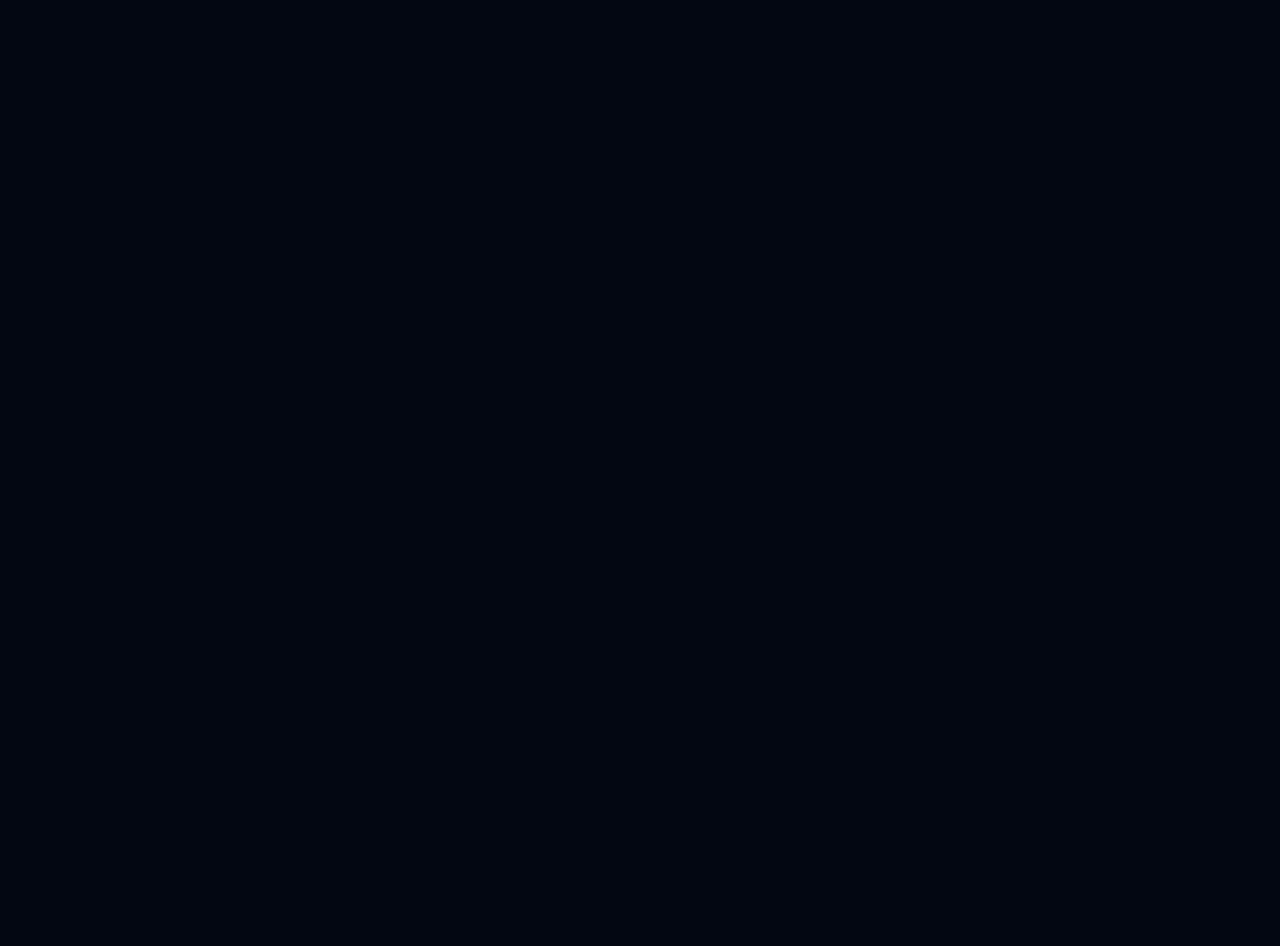
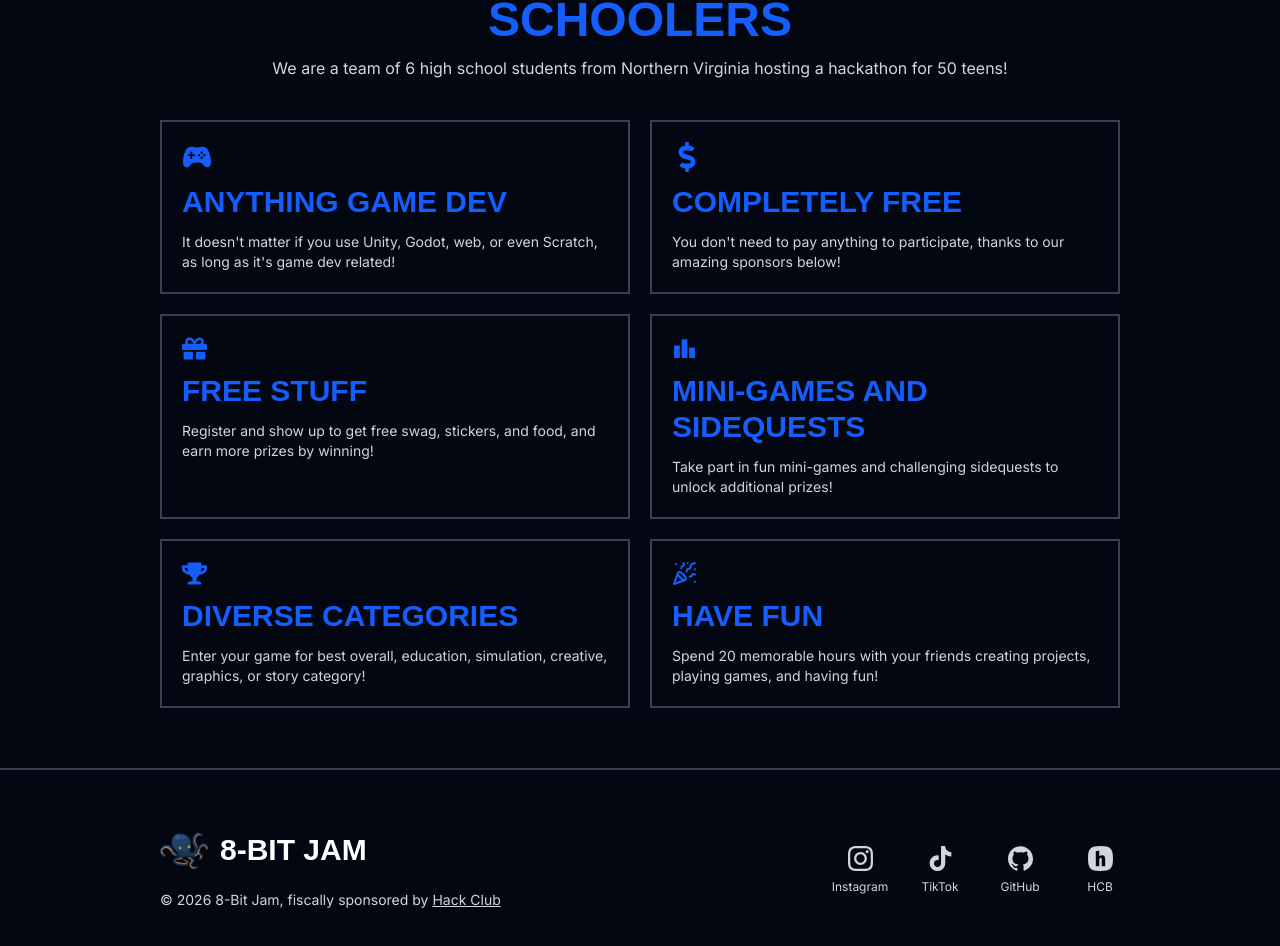
Before and after one commit to 8BitJam/site, a Next.js app: page / in a window 1280 px wide. Shown: the part 794-1740 px from the top of the page. Before the commit the page ends 800 px from the top, so only its background shows below. Built offline with nearby package versions, Linux system fonts and the light colour scheme; a web font is replaced by a local one.

Commit message:
Add homepage cards, footer, and not found page and update content and styling

```diff
--- a/app/layout.tsx
+++ b/app/layout.tsx
@@ -1,6 +1,7 @@
 import type { Metadata } from "next";
 import { Inter, Jersey_10 } from "next/font/google";
 import Nav from "@/components/layout/Nav";
+import Footer from "@/components/layout/Footer";
 import "./globals.css";
 
 const inter = Inter({
@@ -31,6 +32,7 @@ export default function RootLayout({
       <body className="min-h-full flex flex-col">
         <Nav />
         {children}
+        <Footer />
       </body>
     </html>
   );
--- /dev/null
+++ b/app/not-found.tsx
@@ -0,0 +1,23 @@
+"use client";
+
+import Btn from "@/components/ui/Btn";
+
+function NotFound() {
+  return (
+    <div className="text-center px-5 flex flex-col gap-y-15 w-screen items-center justify-center pb-30">
+      <h1 className="font-jersey text-9xl text-blue-600 pt-30 pb-15">
+        GAME OVER
+      </h1>
+      <p className="text-gray-300">
+        This site is still under construction, so that page doesn&apos;t exist
+        yet...
+      </p>
+      <div className="flex gap-x-10">
+        <Btn href="/" text="HOME" primary />
+        <Btn onclick={() => history.back()} text="BACK" />
+      </div>
+    </div>
+  );
+}
+
+export default NotFound;
--- a/app/page.tsx
+++ b/app/page.tsx
@@ -1,9 +1,60 @@
+import { FaDollarSign, FaGift, FaTrophy } from "react-icons/fa";
+import { IoGameController } from "react-icons/io5";
+import { MdLeaderboard } from "react-icons/md";
+import { LuPartyPopper } from "react-icons/lu";
 import Hero from "@/components/home/Hero";
+import Card from "@/components/home/Card";
+import Header from "@/components/home/Header";
 
 export default function Home() {
   return (
     <div className="max-w-400 w-full px-5 md:px-15 lg:px-40 mx-auto">
       <Hero />
+      <div className="flex flex-col gap-y-10 py-15">
+        <Header
+          title="FOR HIGH SCHOOLERS, BY HIGH SCHOOLERS"
+          description="We are a team of 6 high school students from Northern Virginia hosting a
+        hackathon for 50 teens!"
+        />
+        <div className="flex gap-5 flex-wrap">
+          <Card
+            title="ANYTHING GAME DEV"
+            description="It doesn't matter if you use Unity, Godot, web, or even Scratch, as long as it's game dev related!"
+          >
+            <IoGameController size={30} />
+          </Card>
+          <Card
+            title="COMPLETELY FREE"
+            description="You don't need to pay anything to participate, thanks to our amazing sponsors below!"
+          >
+            <FaDollarSign size={30} />
+          </Card>
+          <Card
+            title="FREE STUFF"
+            description="Register and show up to get free swag, stickers, and food, and earn more prizes by winning!"
+          >
+            <FaGift size={25} />
+          </Card>
+          <Card
+            title="MINI-GAMES AND SIDEQUESTS"
+            description="Take part in fun mini-games and challenging sidequests to unlock additional prizes!"
+          >
+            <MdLeaderboard size={25} />
+          </Card>
+          <Card
+            title="DIVERSE CATEGORIES"
+            description="Enter your game for best overall, education, simulation, creative, graphics, or story category!"
+          >
+            <FaTrophy size={25} />
+          </Card>
+          <Card
+            title="HAVE FUN"
+            description="Spend 20 memorable hours with your friends creating projects, playing games, and having fun!"
+          >
+            <LuPartyPopper size={25} />
+          </Card>
+        </div>
+      </div>
     </div>
   );
 }
--- /dev/null
+++ b/components/home/Card.tsx
@@ -0,0 +1,17 @@
+interface CardProps {
+  title: string;
+  description: string;
+  children: React.ReactNode;
+}
+
+function Card({ title, description, children }: CardProps) {
+  return (
+    <div className="text-blue-600 flex-1 flex flex-col gap-y-3 border-2 border-gray-700 min-w-80 p-5 cursor-pointer hover:bg-gray-900">
+      {children}
+      <h2 className="font-jersey font-bold text-3xl">{title}</h2>
+      <p className="text-gray-300 text-sm">{description}</p>
+    </div>
+  );
+}
+
+export default Card;
--- /dev/null
+++ b/components/home/Header.tsx
@@ -0,0 +1,17 @@
+interface HeaderProps {
+  title: string;
+  description: string;
+}
+
+function Header({ title, description }: HeaderProps) {
+  return (
+    <div className="flex flex-col gap-y-3 items-center text-center">
+      <h2 className="text-blue-600 font-extrabold text-5xl font-jersey">
+        {title}
+      </h2>
+      <p className="text-gray-300 w-[80%]">{description}</p>
+    </div>
+  );
+}
+
+export default Header;
--- a/components/home/Hero.tsx
+++ b/components/home/Hero.tsx
@@ -20,7 +20,7 @@ function Hero() {
           </div>
           <div className="flex items-center gap-x-3">
             <FaLocationDot size={25} />
-            FAIRFAX, VIRGINIA
+            HERNDON, VIRGINIA
           </div>
         </div>
         <Form />
--- /dev/null
+++ b/components/layout/Footer.tsx
@@ -0,0 +1,75 @@
+import Link from "next/link";
+import Image from "next/image";
+import { SiGithub, SiHackclub, SiInstagram, SiTiktok } from "react-icons/si";
+
+const socialStyles = "flex flex-col gap-y-2 items-center w-10";
+
+function Footer() {
+  return (
+    <div className="w-full border-t-2 border-t-gray-700">
+      <div className="flex flex-col gap-y-10 sm:flex-row sm:items-center justify-between max-w-400 w-full px-5 md:px-15 lg:px-40 mx-auto py-15">
+        <div className="flex flex-col gap-y-5">
+          <Link
+            href="/"
+            className="font-jersey text-white font-bold text-3xl flex items-center gap-x-3"
+          >
+            <Image
+              src="/logo.png"
+              alt="8-Bit Jam Logo"
+              width={80}
+              height={80}
+              className="h-10 w-12"
+            />{" "}
+            8-BIT JAM
+          </Link>
+          <span className="text-sm text-gray-300">
+            &copy; {new Date().getFullYear()} 8-Bit Jam, fiscally sponsored by{" "}
+            <a
+              href="https://hackclub.com/fiscal-sponsorship/"
+              target="_blank"
+              className="underline"
+            >
+              Hack Club
+            </a>
+          </span>
+        </div>
+        <div className="text-gray-300 text-xs flex gap-x-10">
+          <a
+            href="https://instagram.com/8-BitJam"
+            target="_blank"
+            className={socialStyles}
+          >
+            <SiInstagram size={25} />
+            Instagram
+          </a>
+          <a
+            href="https://tiktok.com/@8-BitJam"
+            target="_blank"
+            className={socialStyles}
+          >
+            <SiTiktok size={25} />
+            TikTok
+          </a>
+          <a
+            href="https://github.com/8BitJam"
+            target="_blank"
+            className={socialStyles}
+          >
+            <SiGithub size={25} />
+            GitHub
+          </a>
+          <a
+            href="https://hcb.hackclub.com/8BitJam"
+            target="_blank"
+            className={socialStyles}
+          >
+            <SiHackclub size={25} />
+            HCB
+          </a>
+        </div>
+      </div>
+    </div>
+  );
+}
+
+export default Footer;
--- a/components/layout/Nav.tsx
+++ b/components/layout/Nav.tsx
@@ -15,7 +15,7 @@ function Nav() {
             alt="8-Bit Jam Logo"
             width={80}
             height={80}
-            className="w-15"
+            className="h-12 w-15"
           />{" "}
           <span className="block sm:hidden md:block">8-BIT JAM</span>
         </Link>
--- a/components/ui/Btn.tsx
+++ b/components/ui/Btn.tsx
@@ -1,14 +1,17 @@
+"use client";
+
 import Link from "next/link";
 
 interface BtnProps {
   href?: string;
+  onclick?: () => void;
   text: string;
   color?: string;
   primary?: boolean;
   submit?: boolean;
 }
 
-function Btn({ href, text, color, primary, submit }: BtnProps) {
+function Btn({ href, onclick, text, color, primary, submit }: BtnProps) {
   const btnStyles = `w-fit cursor-pointer text-gray-300 font-jersey bg-transparent text-2xl px-4 py-1 ${color || "hover:bg-blue-950"} border-2 border-transparent hover:border-gray-700 ${primary && "border-gray-500! bg-blue-700! hover:bg-blue-800!"}`;
 
   return href ? (
@@ -16,7 +19,11 @@ function Btn({ href, text, color, primary, submit }: BtnProps) {
       {text}
     </Link>
   ) : (
-    <button type={submit ? "submit" : "button"} className={btnStyles}>
+    <button
+      type={submit ? "submit" : "button"}
+      className={btnStyles}
+      onClick={onclick}
+    >
       {text}
     </button>
   );
```
